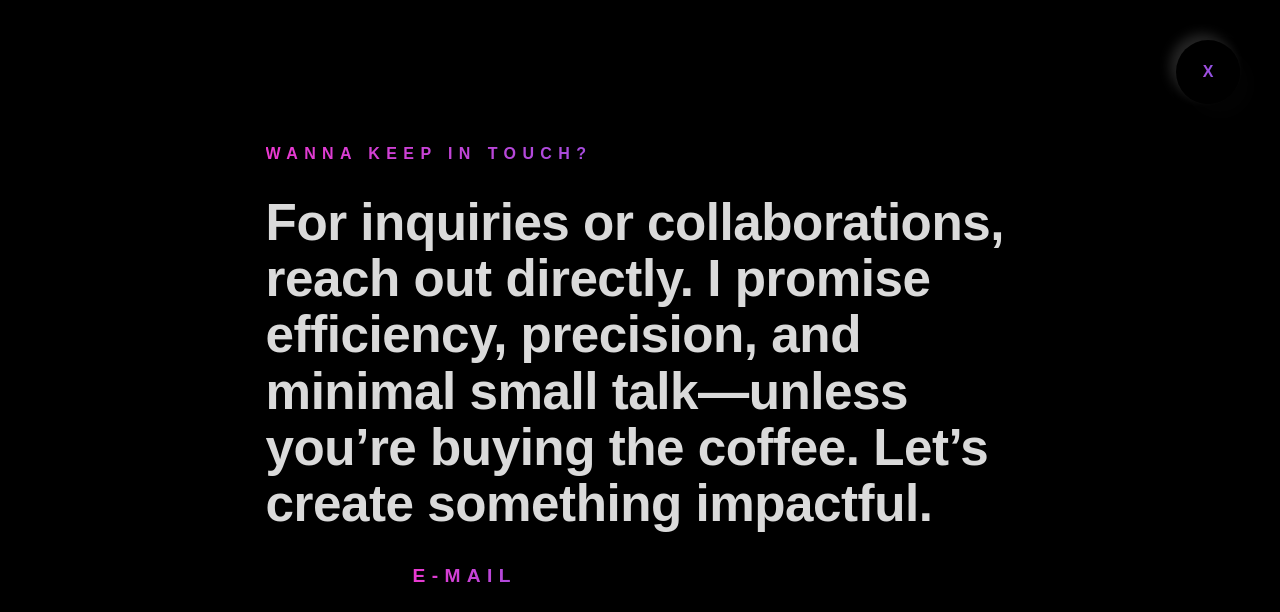
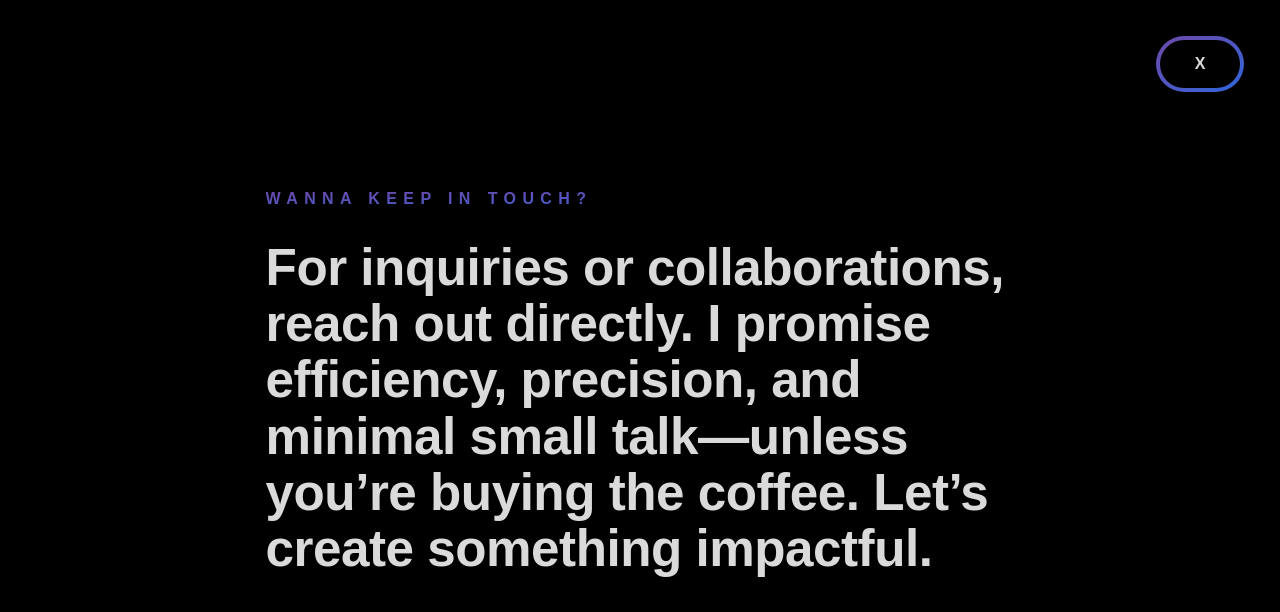
Before and after one commit to Zakodevel/zakodevel.github.io, a website: page contact.html in a window 1280 px wide. Shown: the top 612 px of the page. Drawn offline with Linux system fonts and the light colour scheme.

Commit message:
remade menu button & changed color animation

```diff
--- a/contact.html
+++ b/contact.html
@@ -40,13 +40,6 @@
           coffee. Let’s create something impactful.
         </p>
 
-        <div class="mail-to">
-          <h3 class="text-secondary">E-MAIL</h3>
-          <a href="mailto:zakarias.rif.berggren@gmail.com"
-            >zakarias.rif.berggren@gmail.com</a
-          >
-        </div>
-
         <div class="social-icons">
           <a href="#!">
             <i class="fab fa-linkedin fa-2x"></i>
--- a/scss/base/_mixins.scss
+++ b/scss/base/_mixins.scss
@@ -15,18 +15,11 @@
 }
 
 @mixin color-rainbow {
-  background: linear-gradient(
-    to right,
-    #ff073a 0%,
-    #ff1493 20%,
-    #ff33cc 40%,
-    #007bff 80%,
-    #6f00ff 100%
-  );
+  background: linear-gradient(to bottom right, #ff073a 0%, #007bff 100%);
   background-clip: text;
   color: transparent;
   background-size: 400% 400%;
-  animation: gradient 30s ease infinite;
+  animation: gradient 10s ease infinite;
 
   @keyframes gradient {
     0% {
@@ -41,17 +34,38 @@
   }
 }
 
-// @mixin color-rainbow {
-//   background: linear-gradient(
-//     to right,
-//     #ff073a 0%,
-//     #ff1493 20%,
-//     #ff33cc 40%,
-//     #007bff 80%,
-//     #6f00ff 100%
-//   );
-//   background-size: 400% 400%;
-//   animation: gradient 15s ease infinite;
-//   height: 100vh;
+@mixin color-rainbow-btn {
+  background: linear-gradient(to bottom right, #ff073a 0%, #007bff 100%);
+  color: transparent;
+  background-size: 400% 400%;
+  animation: gradient 10s ease infinite;
 
-// }
+  @keyframes gradient {
+    0% {
+      background-position: 0% 50%;
+    }
+    50% {
+      background-position: 100% 50%;
+    }
+    100% {
+      background-position: 0% 50%;
+    }
+  }
+}
+
+@mixin blinking-dot {
+  font-size: clamp(3rem, 4vw, 8rem);
+  animation: blink 1s infinite;
+
+  @keyframes blink {
+    0% {
+      opacity: 0;
+    }
+    50% {
+      opacity: 1;
+    }
+    100% {
+      opacity: 0;
+    }
+  }
+}
--- a/scss/base/_variables.scss
+++ b/scss/base/_variables.scss
@@ -1,11 +1,5 @@
 $primary-color: #000000;
-$secondary-color: (
-  #ff073a 0%,
-  #ff1493 20%,
-  #ff33cc 40%,
-  #007bff 70%,
-  #6f00ff 100%
-);
+$secondary-color: linear-gradient(to bottom right, #ff073a 0%, #007bff 100%);
 
 $header-padding: 1rem;
 $social-icon-padding: 0.8em;
--- a/scss/components/_buttons.scss
+++ b/scss/components/_buttons.scss
@@ -1,29 +1,35 @@
 .menu-btn {
   display: flex;
+  align-items: center;
+  justify-content: center;
   position: absolute;
-  justify-content: center;
-  z-index: 1;
+
   cursor: pointer;
-  text-transform: uppercase;
+
   font-size: clamp(0.7rem, 3vw, 1rem);
   font-family: $font-family;
   font-weight: $base-font-weight;
-  text-shadow: 0 0 0.125em rgba(255, 255, 255, 0.275), 0 0 1em $secondary-color;
+  border: none;
+  border-radius: 1000px;
+  background-color: $primary-color;
   right: 2.5rem;
   top: 2.5rem;
-  align-items: center;
-  height: 4rem;
-  width: 4rem;
-  @include transition-ease;
-  @include color-rainbow;
 
-  box-shadow: 12px 12px 16px 0 rgba(11, 11, 11, 0.25),
-    -6px -6px 12px 0 rgba(255, 255, 255, 0.144);
-  border-radius: 50px;
+  height: 3rem;
+  width: 5rem;
+
+  &::after {
+    content: "";
+    position: absolute;
+    height: 115%;
+    width: 110%;
+    border-radius: 1000px;
+    z-index: -1;
+    @include color-rainbow-btn;
+  }
 
   &:focus,
   &:hover {
-    box-shadow: inset 12px 12px 16px 0 rgba(11, 11, 11, 0.323),
-      inset -6px -6px 12px 0 rgba(255, 255, 255, 0.144);
+    z-index: -1;
   }
 }
--- a/scss/pages/_contact.scss
+++ b/scss/pages/_contact.scss
@@ -5,7 +5,6 @@
   flex-direction: column;
   justify-content: center;
   align-items: center;
-  text-align: left;
   overflow: hidden;
   padding: 1rem;
 
@@ -35,9 +34,4 @@
     font-size: clamp(1.3rem, 4vw, 5rem);
     letter-spacing: $spacing-unit-small;
   }
-
-  .mail-to {
-    font-size: clamp(0.5rem, 4vw, 2rem);
-    letter-spacing: $spacing-unit-small;
-  }
 }
--- a/scss/pages/_home.scss
+++ b/scss/pages/_home.scss
@@ -8,50 +8,8 @@
   padding: 1rem;
 
   .hero-border {
-    padding: 4rem;
-    border-radius: 10px;
     text-align: center;
-    border-radius: 10px;
-    position: relative;
     background-color: $primary-color;
-
-    // &::after,
-    // &::before {
-    //   content: "";
-    //   position: absolute;
-    //   height: 100%;
-    //   width: 100%;
-    //   background-image: conic-gradient(
-    //     from var(--angle),
-    //     transparent 70%,
-    //     #ff073a 0%,
-    //     #ff1493 20%,
-    //     #ff33cc 40%,
-    //     #007bff 70%,
-    //     #6f00ff 100%
-    //   );
-    //   top: 50%;
-    //   left: 50%;
-    //   translate: -50% -50%;
-    //   z-index: -1;
-    //   padding: 1px;
-    //   border-radius: 10px;
-    //   animation: 10s spin linear infinite;
-    // }
-
-    // &::before {
-    //   filter: blur(10rem);
-    //   opacity: 0.2;
-    // }
-
-    // @keyframes spin {
-    //   from {
-    //     --angle: 0deg;
-    //   }
-    //   to {
-    //     --angle: 360deg;
-    //   }
-    // }
   }
 
   h1,
@@ -79,7 +37,10 @@
 
   .highlight {
     @include color-rainbow;
-    position: relative;
+  }
+
+  .blinking-dot {
+    @include blinking-dot;
   }
 }
 
```
Also changed, not shown: index.html (+5 -2 lines), scss/main.css, 1 other file.
